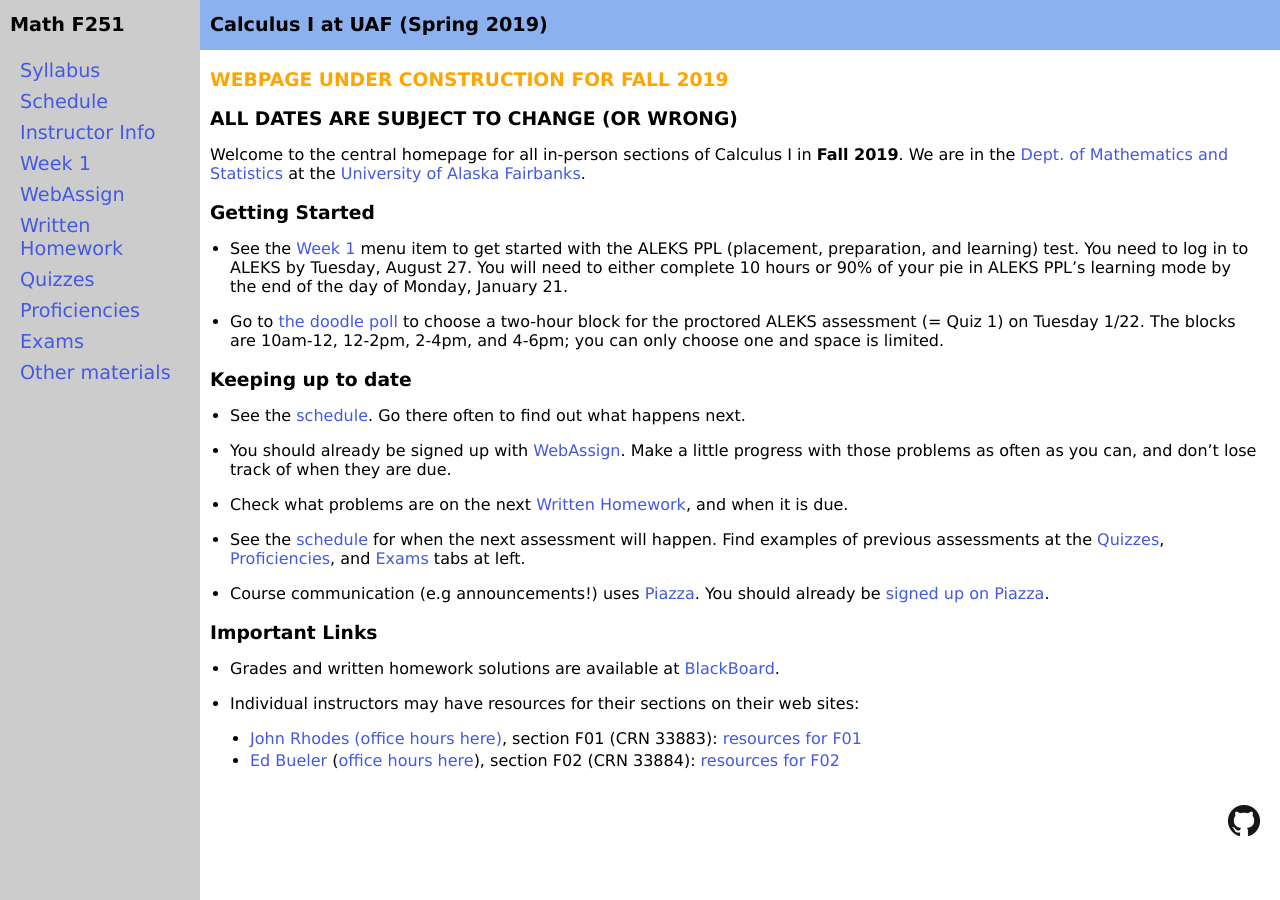
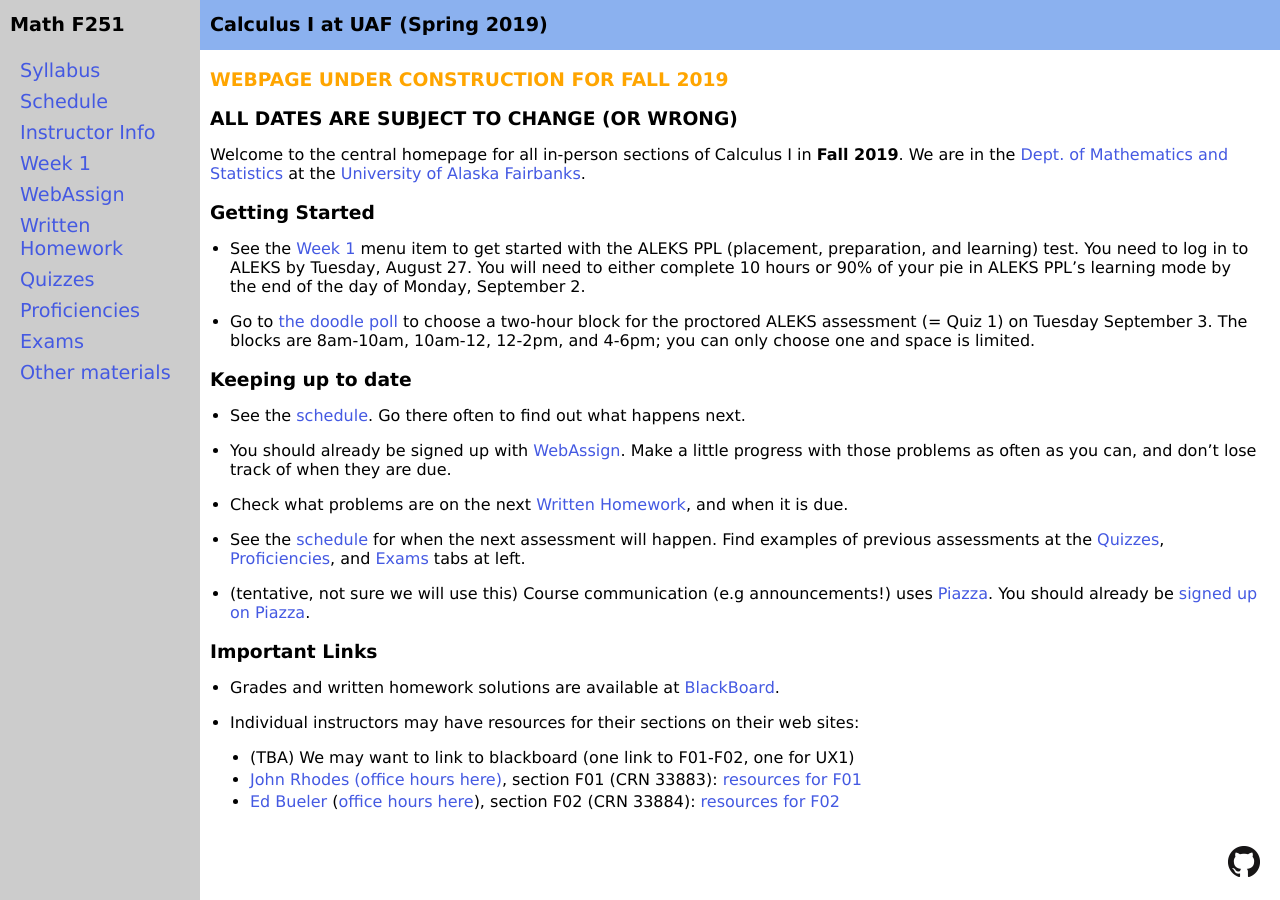
Before and after one commit to uaf-math/calc1, a Jekyll site: the page built from index.md, in a window 1280 px wide. Built offline with Jekyll 4.4.1, drawn with Linux system fonts in a browser that asks for light colours.

Commit message:
tentative update for Fall 2019

```diff
--- a/index.md
+++ b/index.md
@@ -11,21 +11,21 @@ Welcome to the central homepage for all in-person sections of Calculus I in **Fa
 
 ### Getting Started
 
-* See the [Week 1](week1) menu item to get started with the ALEKS PPL (placement, preparation, and learning) test.  You need to log in to ALEKS by Tuesday, August 27.  You will need to either complete 10 hours or 90% of your pie in ALEKS PPL's learning mode by the end of the day of Monday, January 21.
+* See the [Week 1](week1) menu item to get started with the ALEKS PPL (placement, preparation, and learning) test.  You need to log in to ALEKS by Tuesday, August 27.  You will need to either complete 10 hours or 90% of your pie in ALEKS PPL's learning mode by the end of the day of Monday, September 2.
 
-* Go to [the doodle poll](https://doodle.com/poll/cr28umftgm2be6f5) to choose a two-hour block for the proctored ALEKS assessment (= Quiz 1) on Tuesday 1/22.  The blocks are 10am-12, 12-2pm, 2-4pm, and 4-6pm; you can only choose one and space is limited.
+* Go to [the doodle poll](https://doodle.com/poll/cr28umftgm2be6f5) to choose a two-hour block for the proctored ALEKS assessment (= Quiz 1) on Tuesday September 3.  The blocks are 8am-10am, 10am-12, 12-2pm, and 4-6pm; you can only choose one and space is limited.
 
 ### Keeping up to date
 
-* See the [schedule](assets/general/Spring2019/MATH251-Schedule.pdf).  Go there often to find out what happens next.
+* See the [schedule](assets/general/Fall2019/MATH251-Schedule-F2019.pdf).  Go there often to find out what happens next.
 
 * You should already be signed up with [WebAssign](https://webassign.net/).  Make a little progress with those problems as often as you can, and don't lose track of when they are due.
 
 * Check what problems are on the next [Written Homework](writtenhomework), and when it is due.
 
-* See the [schedule](assets/general/Spring2019/MATH251-Schedule.pdf) for when the next assessment will happen.  Find examples of previous assessments at the [Quizzes](quizzes), [Proficiencies](proficiencies), and [Exams](exams) tabs at left.
+* See the [schedule](assets/general/Fall2019/MATH251-Schedule-F2019.pdf) for when the next assessment will happen.  Find examples of previous assessments at the [Quizzes](quizzes), [Proficiencies](proficiencies), and [Exams](exams) tabs at left.
 
-* Course communication (e.g announcements!) uses [Piazza](https://piazza.com/uaf/spring2019/math251/home).  You should already be [signed up on Piazza](https://piazza.com/uaf/spring2019/math251).  <!-- Start by [signing up with Piazza](https://piazza.com/uaf/spring2019/math251). -->
+* (tentative, not sure we will use this) Course communication (e.g announcements!) uses [Piazza](https://piazza.com/uaf/spring2019/math251/home).  You should already be [signed up on Piazza](https://piazza.com/uaf/spring2019/math251).  <!-- Start by [signing up with Piazza](https://piazza.com/uaf/spring2019/math251). -->
 
 
 ### Important Links
@@ -34,6 +34,7 @@ Welcome to the central homepage for all in-person sections of Calculus I in **Fa
 
 * Individual instructors may have resources for their sections on their web sites:
 
+	- (TBA) We may want to link to blackboard (one link to F01-F02, one for UX1)
 	- [John Rhodes (office hours here)](https://jarhodesuaf.github.io/), section F01 (CRN 33883): [resources for F01](https://jarhodesuaf.github.io/M251.html)
 	- [Ed Bueler](http://bueler.github.io) ([office hours here](http://bueler.github.io/OffHrs.htm)), section F02 (CRN 33884): [resources for F02](http://bueler.github.io/M251S19_F02/index.html)
 
```
